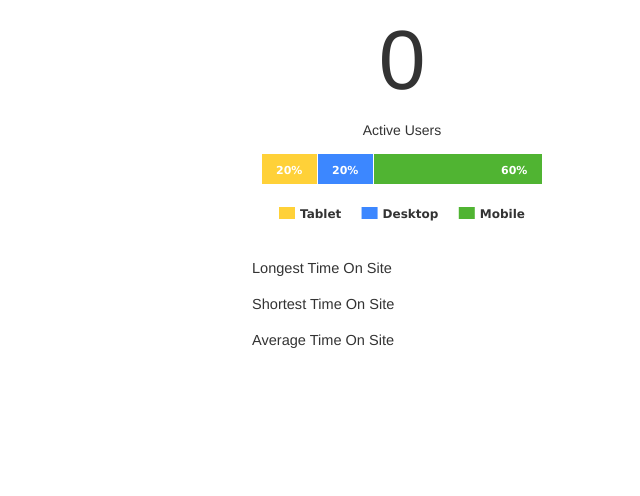
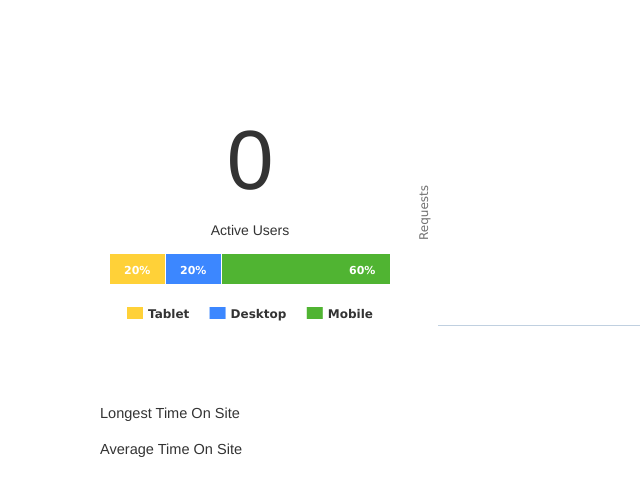
Before and after one commit to pumped/livetracker, a website: page public/index.html in a window 1280 px wide. Shown: the whole page, without its empty margins (238-878 px from the left). Drawn offline with Linux system fonts and the light colour scheme; no server answers.

Commit message:
request graph

```diff
--- a/public/css/style.css
+++ b/public/css/style.css
@@ -1,5 +1,5 @@
 #live {
-  width:400px;
+  /*width:400px;*/
   margin:auto;
   /* border:1px solid #f00; */
   text-align:center;
@@ -46,3 +46,31 @@ div#makeup {
 #time {
   font-size:0.8em;
 }
+
+#requests {
+  /* height: 100px; */
+  width:300px;
+  margin:auto;
+}
+
+#requests #reqGraph {
+  height: 250px;
+  margin-top: 50px;
+}
+
+.row {
+  width: 604px;
+  margin:auto;
+  margin-top: 40px;
+}
+
+.row .item {
+  width:300px;
+  display:inline-block;
+}
+
+@media screen and (max-width: 620px) {
+  .row {
+    width:300px;
+  }
+}
--- a/public/index.html
+++ b/public/index.html
@@ -12,20 +12,21 @@
 
     </head>
     <body>
-      <div id="live">
+      <div class="row">
+        <div id="live" class="item">
           <div id="liveUsers">0</div><span class="userTitle">Active Users</span>
 
           <div id="makeup"></div>
         </div>
 
-      <div id="time">
+        <div id="requests" class="item">
+          <div id="reqGraph"></div>
+        </div>
+      </div>
+      <div class="row">
+        <div id="time" class="item">
           <div id="longest">
             <h3>Longest Time On Site</h3>
-          <div class="ip"></div>
-          <div class="time"></div>
-        </div>
-        <div id="shortest">
-          <h3>Shortest Time On Site</h3>
             <div class="ip"></div>
             <div class="time"></div>
           </div>
@@ -33,6 +34,8 @@
             <h3>Average Time On Site</h3>
             <div class="time"></div>
           </div>
+        </div>
+        <div class="item"></div>
       </div>
 
 
--- a/public/js/main.js
+++ b/public/js/main.js
@@ -2,6 +2,7 @@ $(document).ready(function(){
 
 
   setupChart();
+  setupRequestGraph();
   getData();
 });
 
@@ -13,6 +14,7 @@ function getData() {
 }
 
 function updateData(data) {
+  console.log(data)
   $("#liveUsers").html(data.clients);
   userChart.series[0].setData([data.mobile]);
   userChart.series[1].setData([data.computer]);
@@ -23,6 +25,8 @@ function updateData(data) {
 
   userChart.redraw();
 
+  reqChart.series[0].setData(data.timeOnSite.hitStats);
+
   if (data.timeOnSite.average) {
     var d = new Date();
     var time = d.getTime();
@@ -30,10 +34,6 @@ function updateData(data) {
     var tos = timeSince(data.timeOnSite.longest.date);
     $('#longest .time').html(tos);
     $('#longest .ip').html(data.timeOnSite.longest.ip);
-
-    var tos = timeSince(data.timeOnSite.shortest.date);
-    $('#shortest .time').html(tos);
-    $('#shortest .ip').html(data.timeOnSite.shortest.ip);
 
     $('#mean .time').html(timeSince(time - data.timeOnSite.average));
   }
@@ -68,6 +68,7 @@ function timeSince(date) {
 }
 
 var userChart;
+var reqChart;
 
 function setupChart() {
     userChart = new Highcharts.chart({
@@ -154,3 +155,65 @@ function setupChart() {
         }]
     });
 }
+
+function setupRequestGraph() {
+    reqChart = new Highcharts.chart({
+        chart: {
+            type: 'column',
+            renderTo: 'reqGraph'
+        },
+        title: {
+            text: '',
+            enabled: false
+        },
+        credits: {
+          enabled:false
+        },
+        legend: {
+          enabled:false
+        },
+        subtitle: {
+            text: ''
+        },
+        xAxis: {
+            crosshair: true,
+            reversed: false
+        },
+        yAxis: {
+            min: 0,
+            title: {
+                text: 'Requests'
+            },
+            minTickInterval: 1,
+            lineWidth: 0,
+            grdiLineWidth:0,
+            minorGridLineWidth: 0,
+            lineColor: 'transparent',
+            labels: {
+                enabled: false
+            },
+            minorTickLength: 0,
+            tickLength: 0,
+            gridLineColor: 'transparent'
+        },
+        tooltip: {
+            headerFormat: '<span style="font-size:10px">{point.key}0 Seconds Ago</span><table>',
+            pointFormat: '<tr><td style="color:{series.color};padding:0">{series.name}: </td>' +
+                '<td style="padding:0"><b>{point.y:.0f}</b></td></tr>',
+            footerFormat: '</table>',
+            shared: true,
+            useHTML: true
+        },
+        plotOptions: {
+            column: {
+                pointPadding: 0.2,
+                borderWidth: 0
+            }
+        },
+        series: [{
+            name: 'Requests',
+            data: [],
+            color: "#3c87ff"
+        }]
+    });
+}
```
Also changed, not shown: index.js (+24 -1 lines). Lines whose indentation alone changed are shown as unchanged.
